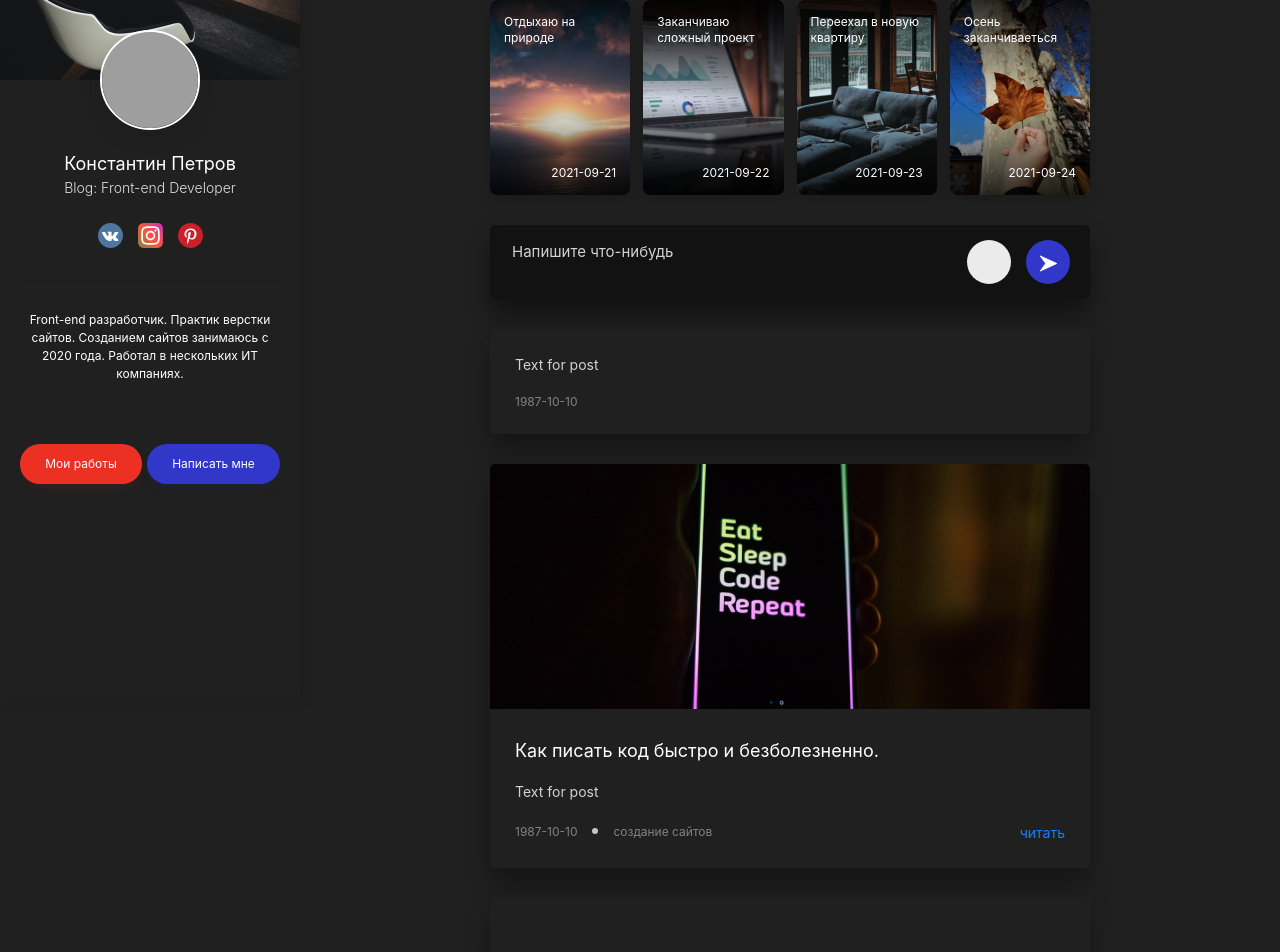
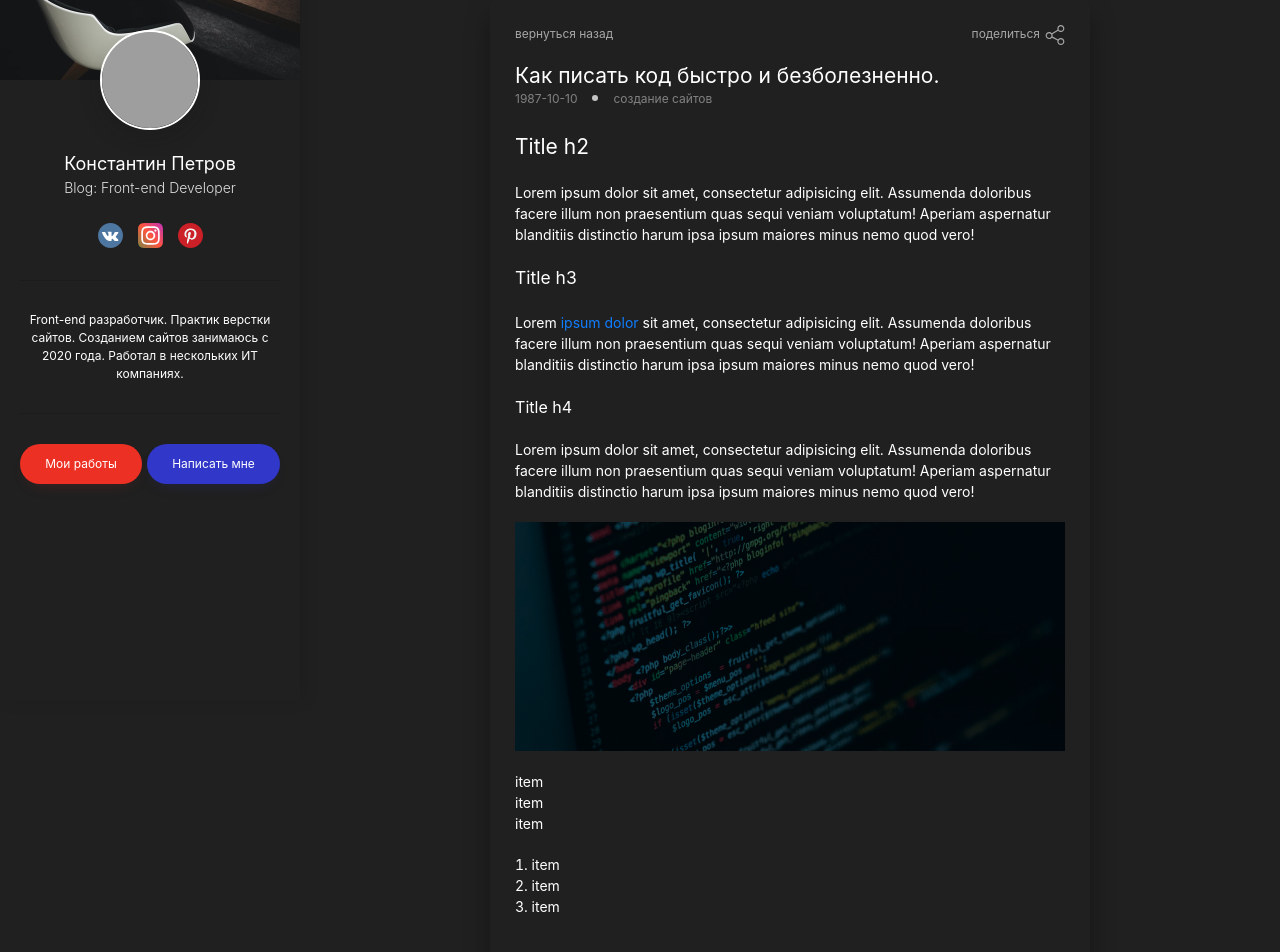
Before and after one commit to Steelmen87/React_blog_SASS, a React (Create React App) app: page / in a window 1280 px wide. Shown: the part 100-1052 px from the top of the page. Built offline with nearby package versions, Linux system fonts and the light colour scheme; grey boxes are pictures that could not be loaded.

Commit message:
next 6--23

```diff
--- a/src/App.js
+++ b/src/App.js
@@ -2,6 +2,8 @@ import './scss/style.scss';
 import Header from "./components/Header";
 import Sidebar from "./components/SideBar";
 import Main from "./components/Main";
+import PostPage from "./components/PostPage";
+import React from "react";
 
 function App() {
     return (
@@ -14,7 +16,8 @@ function App() {
             </aside>
             <main className="main">
                 <div className="container">
-                    <Main/>
+                    {/*<Main/>*/}
+                    <PostPage/>
                 </div>
             </main>
         </div>
--- a/src/components/Main.jsx
+++ b/src/components/Main.jsx
@@ -9,6 +9,7 @@ import Post from "./Post";
 import PostHeader from "./PosthHeader";
 import PostVideo from "./PostVideo";
 import Pagination from "./Pagination";
+
 
 export default function Main() {
     const stories = [
@@ -41,5 +42,6 @@ export default function Main() {
         <PostHeader/>
         <PostVideo/>
         <Pagination/>
+
     </div>
 }
--- a/src/components/Post.jsx
+++ b/src/components/Post.jsx
@@ -7,7 +7,7 @@ export default function Post() {
     return <div>
         {posts.map(post => <div className="post">
             <div className="post__content">
-                <p className="post__text">
+                <p className="post__description">
                     {post.text}
                 </p>
 
--- /dev/null
+++ b/src/components/PostPage.js
@@ -0,0 +1,88 @@
+import React from "react";
+import {useSelector} from "react-redux";
+import headerImg from "../assets/images/RectangleHeader.jpg"
+import share from "../assets/images/share 1.svg"
+import image from "../assets/images/image.jpg"
+
+export default function PostPage() {
+    /* const posts = useSelector((state) => state.postReducer)*/
+    return <div>
+        <article className="post">
+            <div className="post__actions">
+                <a href="#">вернуться назад</a>
+                <a href="#">поделиться
+                    <img
+                        className="post__actions-icon"
+                        src={share} alt="share"/></a>
+            </div>
+            <div className="post__header post__header--open">
+                <h1 className="post__title post__title--mb0">
+                    Как писать код быстро и безболезненно.
+                </h1>
+                <ul className="post__data">
+                    <li className="post-data-item">
+                        <time dateTime="1987-10-10">
+                            1987-10-10
+                        </time>
+                    </li>
+                    <li className="post-data-item">
+                        <a href="#">создание сайтов</a>
+                    </li>
+                </ul>
+            </div>
+            <div className="post__content">
+                <div className="post__text">
+                    <h2>Title h2</h2>
+                    <p>
+                        Lorem ipsum dolor sit amet, consectetur adipisicing elit.
+                        Assumenda doloribus facere illum non praesentium quas sequi
+                        veniam voluptatum! Aperiam aspernatur blanditiis distinctio
+                        harum ipsa ipsum maiores minus nemo quod vero!
+                    </p>
+                    <h3>Title h3</h3>
+                    <p>
+                        Lorem <a href="">ipsum dolor</a> sit amet, consectetur adipisicing elit.
+                        Assumenda doloribus facere illum non praesentium quas sequi
+                        veniam voluptatum! Aperiam aspernatur blanditiis distinctio
+                        harum ipsa ipsum maiores minus nemo quod vero!
+                    </p>
+                    <h4>Title h4</h4>
+                    <p>
+                        Lorem ipsum dolor sit amet, consectetur adipisicing elit.
+                        Assumenda doloribus facere illum non praesentium quas sequi
+                        veniam voluptatum! Aperiam aspernatur blanditiis distinctio
+                        harum ipsa ipsum maiores minus nemo quod vero!
+                    </p>
+                    <p>
+                        <img src={image} alt=""/>
+                    </p>
+
+                    <ul>
+                        <li>item</li>
+                        <li>item</li>
+                        <li>item</li>
+                    </ul>
+                    <ol>
+                        <li>item</li>
+                        <li>item</li>
+                        <li>item</li>
+                    </ol>
+                    <p>
+                        <span className="fr-video">
+                            <iframe
+                                src="https://www.youtube.com/embed/CvEttNvty0U"
+                                frameBorder="0"
+                                allow="accelerometer;autoplay;clipboard-write;
+                        encrypted-media;gyroscope;picture-in-picture"
+                                allowFullScreen
+                            />
+                        </span>
+                    </p>
+                </div>
+
+
+            </div>
+
+        </article>
+    </div>
+}
--- a/src/components/PostVideo.js
+++ b/src/components/PostVideo.js
@@ -5,7 +5,7 @@ export default function PostVideo() {
     const posts = useSelector((state) => state.postReducer)
     return <div>
         {posts.map(post => <article className="post">
-            <div className="post__header post__header--video">
+            <div className="post__header">
                 <div className="embed">
                     <iframe
                         src="https://www.youtube.com/embed/CvEttNvty0U"
--- a/src/components/PosthHeader.jsx
+++ b/src/components/PosthHeader.jsx
@@ -6,7 +6,7 @@ export default function PostHeader() {
     const posts = useSelector((state) => state.postReducer)
     return <div>
         {posts.map(post => <article className="post">
-            <div className="post__header">
+            <div className="post__header post__header--preview">
                 <a href="#">
                     <img className="post__preview" src={headerImg} alt="img"/>
                 </a>
@@ -15,7 +15,7 @@ export default function PostHeader() {
                 <h2 className="post__title">
                     <a href="#">Как писать код быстро и безболезненно.</a>
                 </h2>
-                <p className="post__text">
+                <p className="post__description">
                     {post.text}
                 </p>
 
--- a/src/scss/blocks/embed.scss
+++ b/src/scss/blocks/embed.scss
@@ -1,4 +1,6 @@
-.embed {
+.embed,
+.fr-video {
+  display: block;
   position: relative;
   overflow: hidden;
 
@@ -7,10 +9,11 @@
     display: block;
     padding-top: 56.25%;
   }
+
   iframe,
   video,
   object,
-  embed{
+  embed {
     width: 100%;
     height: 100%;
 
--- a/src/scss/blocks/post.scss
+++ b/src/scss/blocks/post.scss
@@ -9,9 +9,10 @@
 }
 
 .post__header {
-  margin: -2.5rem -2.5rem 2.5rem;
-  &--video{
-    margin:0 0 2.5rem;
+  margin: 0 0 2.5rem;
+
+  &--preview {
+    margin: -2.5rem -2.5rem 2.5rem;
   }
 }
 
@@ -37,11 +38,70 @@
   &:hover {
     text-decoration: underline;
   }
+
+  &--mb0 {
+    margin-bottom: 0;
+  }
+}
+
+.post__description {
+  font-size: 1.4rem;
+  color: #D2D2D2;
 }
 
 .post__text {
   font-size: 1.4rem;
-  color: #D2D2D2;
+  color: $white;
+
+  h2, h3, h4, h5, h6 {
+    margin-bottom: 2rem;
+    font-width: 700;
+  }
+
+  h2 {
+    font-size: 1.5em;
+
+  }
+
+  h3 {
+    font-size: 1.25em;
+
+  }
+
+  h4 {
+    font-size: 1.15em;
+
+  }
+
+  h5, h6 {
+    font-size: 1em;
+  }
+
+  ul, ol {
+    margin-bottom: 2rem;
+  }
+
+  ol {
+    list-style: decimal inside;
+  }
+  table{
+    width: 100%;
+    margin-bottom: 2rem;
+  }
+  img{
+    display: block;
+    max-width: 100%;
+    height: auto;
+  }
+
+
+  p {
+    margin-bottom: 2rem;
+  }
+  a{
+    text-decoration: none;
+    color: #107EFF;
+  }
 }
 
 .post__footer {
@@ -96,3 +156,30 @@
     text-decoration: underline;
   }
 }
+
+.post__actions {
+  display: flex;
+  margin-bottom: 1.5rem;
+  justify-content: space-between;
+
+  font-size: 1.2rem;
+  color: $white;
+
+  a {
+    text-decoration: none;
+    opacity: 0.6;
+    transition: opacity .2s linear;
+    color: inherit;
+
+    &:hover {
+      text-decoration: underline;
+      opacity: 1;
+    }
+
+  }
+
+}
+
+.post__actions-icon {
+  margin-left: .5rem;
+}
--- a/src/scss/style.scss
+++ b/src/scss/style.scss
@@ -40,6 +40,7 @@ body {
 @import "blocks/post";
 @import "blocks/embed";
 @import "blocks/pagination";
+@import "blocks/postPage";
 @import "blocks/container";
 @import "blocks/profile";
 @import "blocks/social";
```
Also changed, not shown: src/assets/images/image.jpg (added), src/assets/images/share 1.svg (added), src/scss/blocks/postPage.scss (added).
